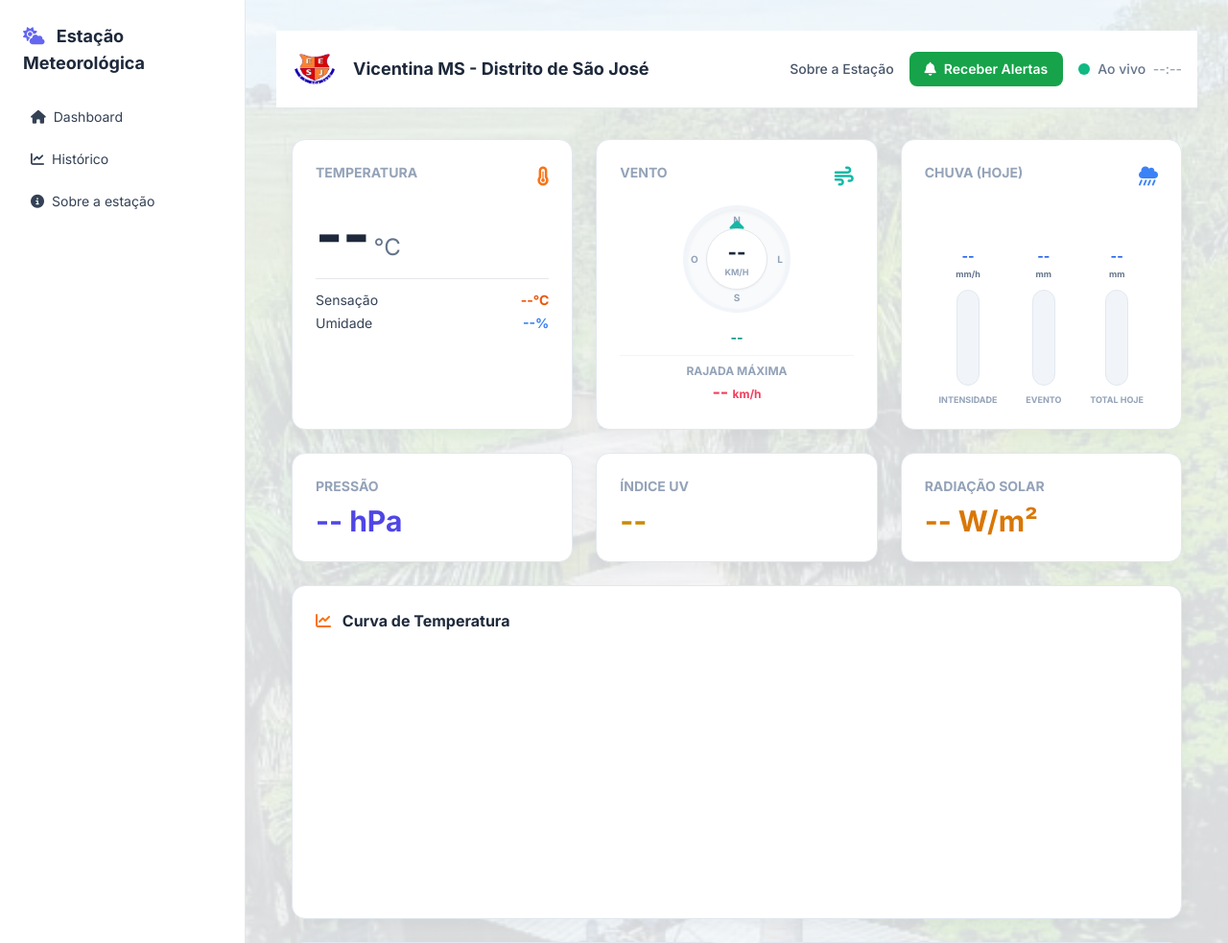
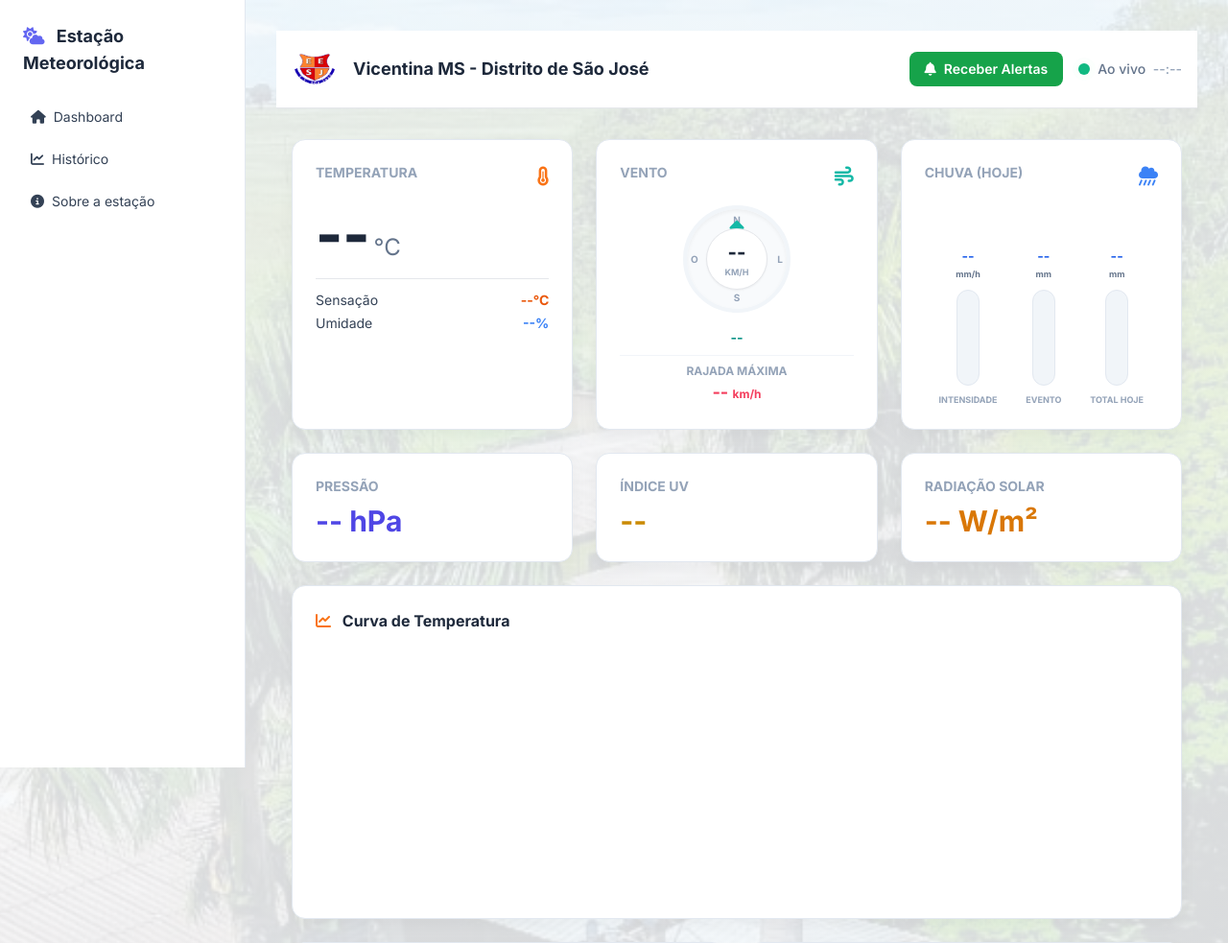
Before and after one commit to rodrigoraa/EstacaoEmPython, a Flask app: page / in a window 1280 px wide. Shown: the top 983 px of the page at 96% size. Run offline with Flask 3, Linux system fonts and the light colour scheme; data that the repository does not hold is empty; a map, chart or similar area stays blank; parts of the project's set-up code (start-up, migrations or seed data) failed here and were passed over; some libraries are stand-ins or nearby versions.

Commit message:
Menu lateral

```diff
--- a/estacao/templates/index.html
+++ b/estacao/templates/index.html
@@ -17,9 +17,6 @@
     </div>
 
     <div class="flex items-center gap-4 text-sm">
-      <a href="/sobre" class="text-slate-600 hover:text-slate-900 text-sm font-medium">
-        Sobre a Estação
-      </a>
       <button onclick="abrirCadastro()"
         class="bg-green-600 hover:bg-green-700 text-white text-sm font-semibold px-4 py-2 rounded-lg flex items-center gap-2">
         <i class="fa-solid fa-bell"></i>
--- a/estacao/templates/layout.html
+++ b/estacao/templates/layout.html
@@ -25,7 +25,7 @@
 
         <!-- MENU LATERAL -->
 
-        <aside class="w-64 bg-white border-r border-slate-200 p-6">
+        <aside class="w-64 bg-white border-r border-slate-200 p-6 fixed h-screen">
 
             <h2 class="text-lg font-bold text-slate-800 mb-6">
                 <i class="fa-solid fa-cloud-sun text-indigo-500 mr-2"></i>
@@ -55,7 +55,7 @@
 
         <!-- CONTEÚDO -->
 
-        <main class="flex-1 p-8">
+        <main class="flex-1 p-8 ml-64">
 
             {% block conteudo %}{% endblock %}
 
```
